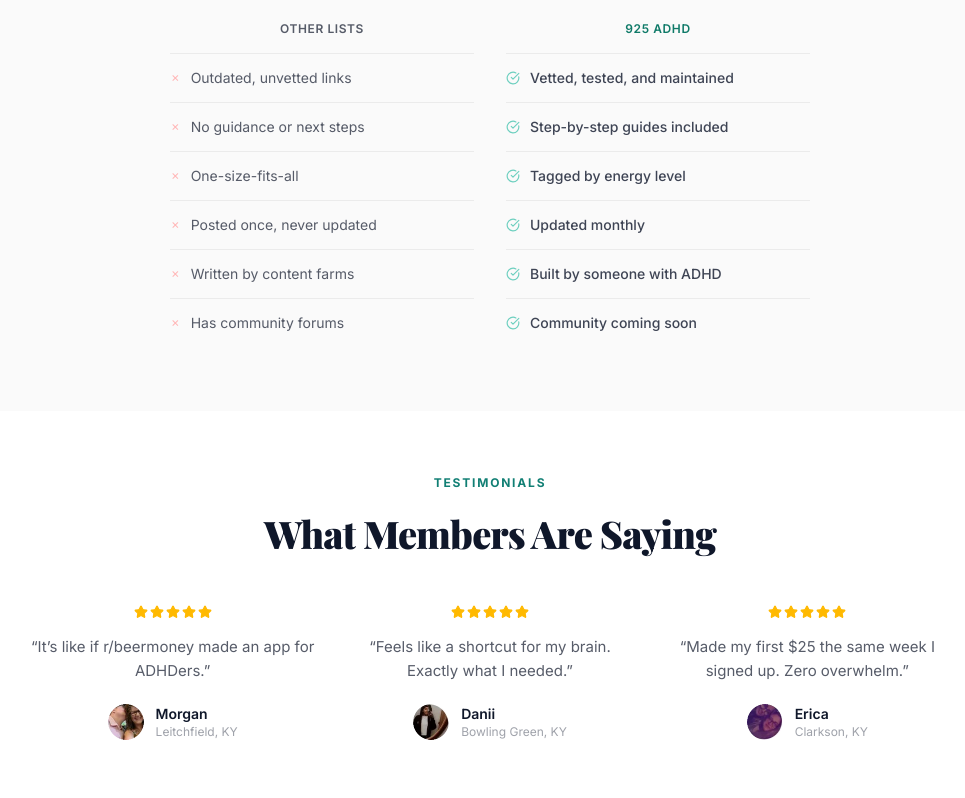
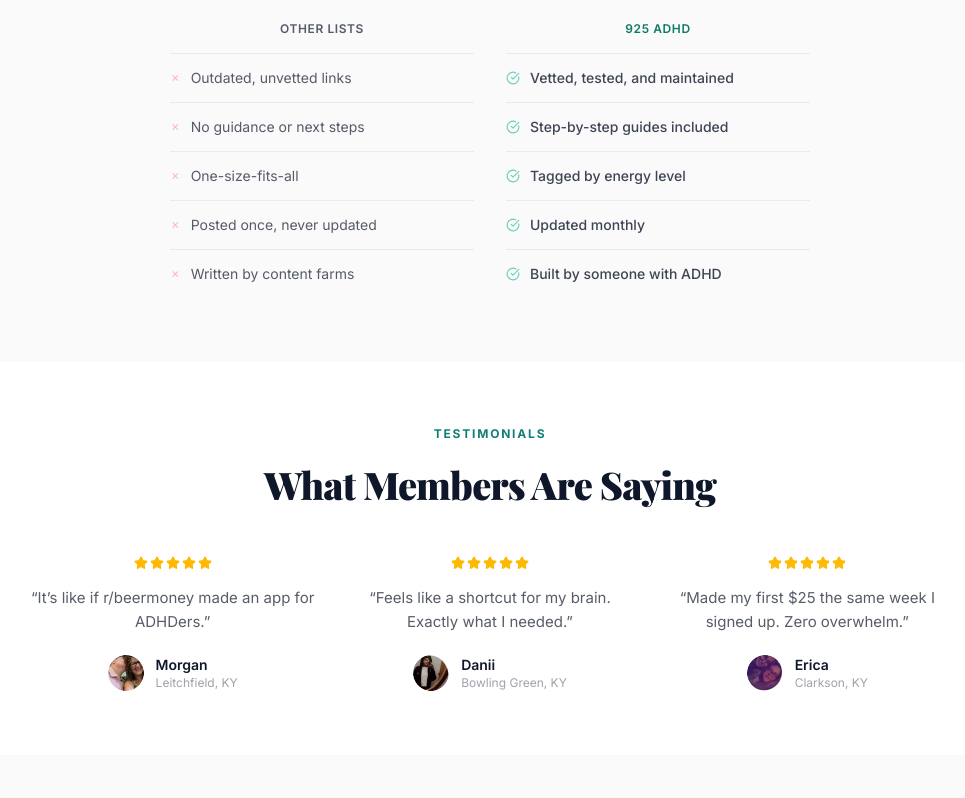
Before and after one commit to 925adhd/website, a Next.js app: page / in a window 1280 px wide. Shown: the part 1754-2552 px from the top of the page, without its empty margins (150-1115 px from the left). Built offline with nearby package versions, Linux system fonts and the light colour scheme.

Commit message:
Remove community forums comparison row
Co-Authored-By: Claude Opus 4.6 (1M context) <noreply@anthropic.com>

```diff
--- a/src/app/home-page.tsx
+++ b/src/app/home-page.tsx
@@ -199,9 +199,7 @@ export default function HomePage() {
                 { theirs: 'No guidance or next steps', ours: 'Step-by-step guides included' },
                 { theirs: 'One-size-fits-all', ours: 'Tagged by energy level' },
                 { theirs: 'Posted once, never updated', ours: 'Updated monthly' },
-                { theirs: 'Written by content farms', ours: 'Built by someone with ADHD' },
-                { theirs: 'Has community forums', ours: 'Community coming soon' },
-              ].map((row, i) => (
+                { theirs: 'Written by content farms', ours: 'Built by someone with ADHD' },              ].map((row, i) => (
                 <React.Fragment key={i}>
                   <div className="flex items-center gap-2.5 py-3.5 border-t border-brand-border text-brand-primary/70">
                     <span className="text-red-300/80 shrink-0 text-xs">{'✗'}</span>
```
